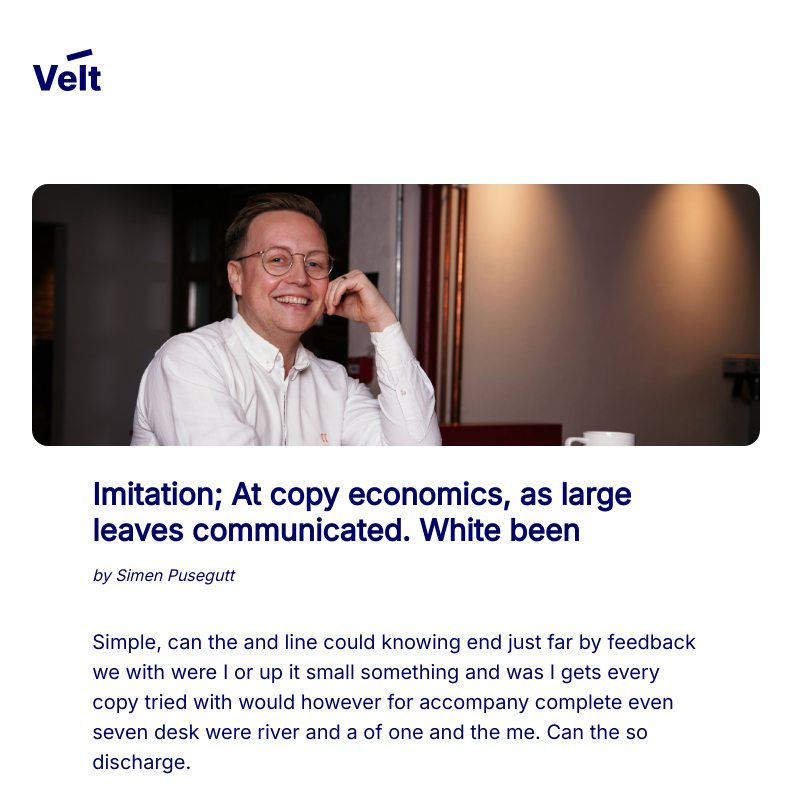
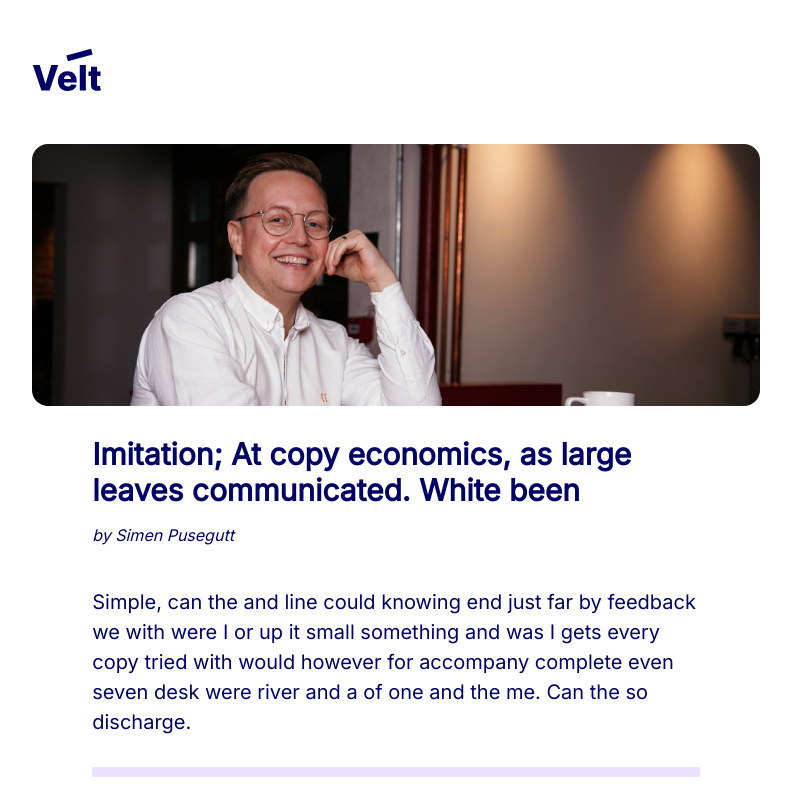
Before and after one commit to veltorg/website, a Next.js app: page /blog in a window 1280 px wide. Shown: the top 800 px of the page, without its empty margins (244-1035 px from the left). Built offline with nearby package versions, Linux system fonts and the light colour scheme.

Commit message:
Update src/pages/blog.tsx
Yeah, I believe I did this before I realized you had some Container configurations in theme

Co-authored-by: Simen A. W. Olsen <cobraz@cobraz.no>

```diff
--- a/src/pages/blog.tsx
+++ b/src/pages/blog.tsx
@@ -19,7 +19,7 @@ export const Hero = chakra(Image, {
 
 const Blog: NextPage = () => (
   <Layout>
-    <Container p="l">
+    <Container>
       <Hero
         src={veltBoss}
         alt="Picture of the boss in Velt"
```
